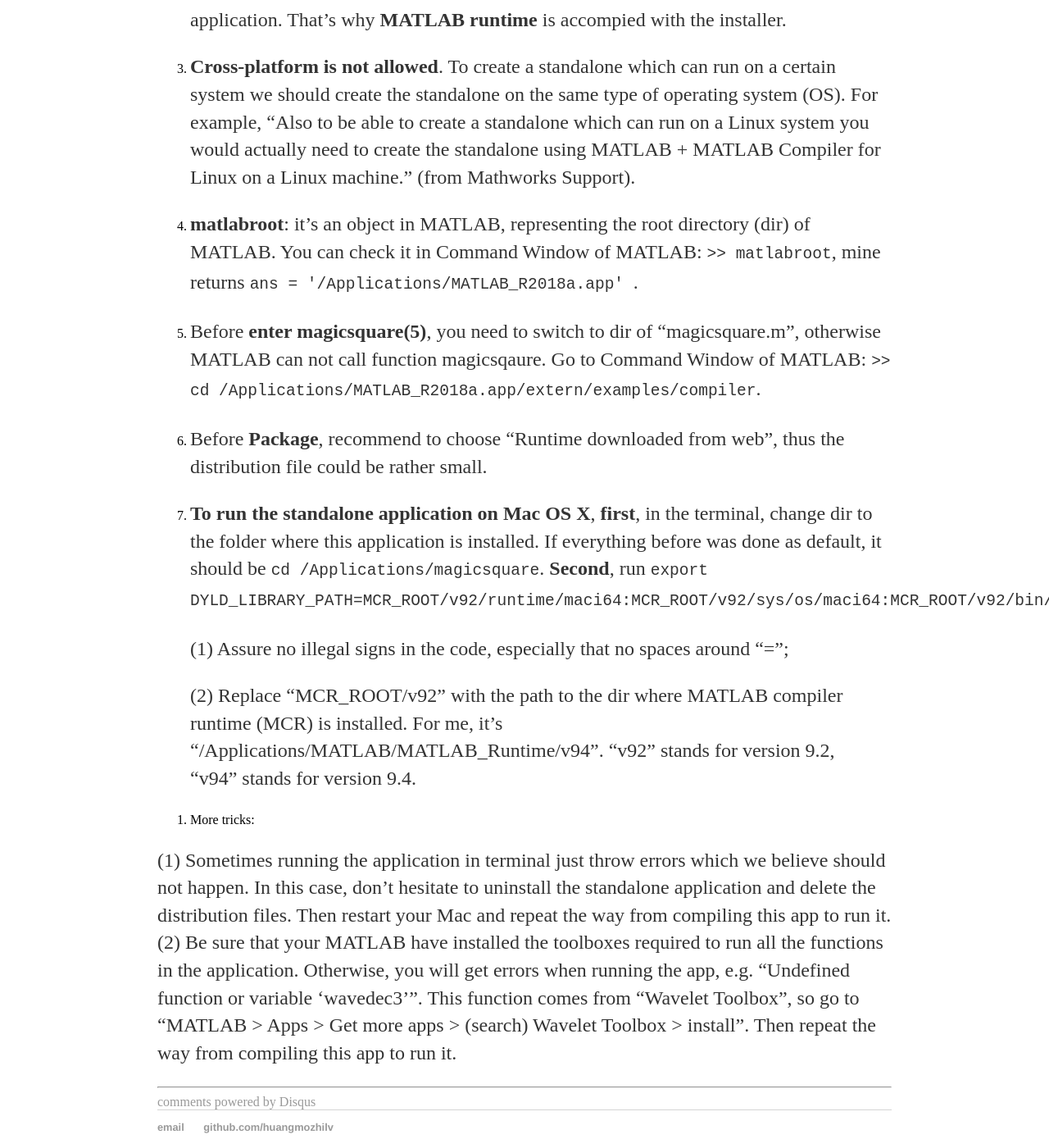
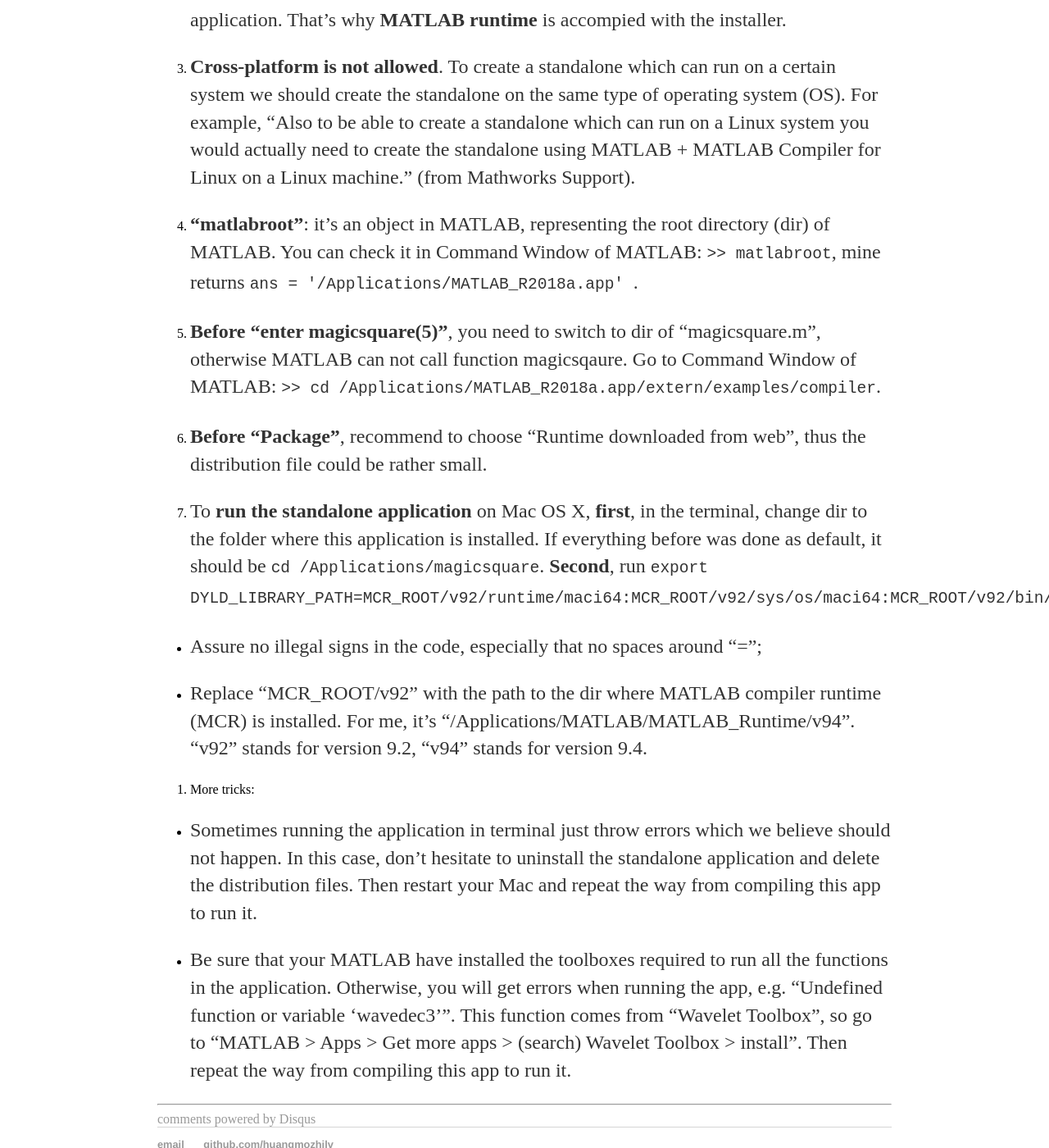
Before and after one commit to huangmozhilv/huangmozhilv.github.io, a Jekyll site: the page built from _posts/2018-04-12-Create-Standalone-Application-from-MATLAB.md, in a window 1280 px wide and 1400 px high, scrolled down 593 px. Shown: the whole window at 82% size. Built offline with Jekyll 4.4.1, drawn with Linux system fonts in a browser that asks for light colours; comment, search, counter and statistics services are not loaded.

Commit message:
Update 2018-04-12-Create-Standalone-Application-from-MATLAB.md

```diff
--- a/_posts/2018-04-12-Create-Standalone-Application-from-MATLAB.md
+++ b/_posts/2018-04-12-Create-Standalone-Application-from-MATLAB.md
@@ -18,19 +18,20 @@ The [official guide by MathWorks](https://www.mathworks.com/help/compiler/create
 
 3. **Cross-platform is not allowed**. To create a standalone which can run on a certain system we should create the standalone on the same type of operating system (OS). For example, "Also to be able to create a standalone which can run on a Linux system you would actually need to create the standalone using MATLAB + MATLAB Compiler for Linux on a Linux machine." (from Mathworks Support).
 
-4. **matlabroot**: it's an object in MATLAB, representing the root directory (dir) of MATLAB. You can check it in Command Window of MATLAB: `>> matlabroot`, mine returns `ans = '/Applications/MATLAB_R2018a.app' `.
+4. **"matlabroot"**: it's an object in MATLAB, representing the root directory (dir) of MATLAB. You can check it in Command Window of MATLAB: `>> matlabroot`, mine returns `ans = '/Applications/MATLAB_R2018a.app' `.
 
-5. Before **enter magicsquare(5)**, you need to switch to dir of "magicsquare.m", otherwise MATLAB can not call function magicsqaure. Go to Command Window of MATLAB: `>> cd /Applications/MATLAB_R2018a.app/extern/examples/compiler`.
+5. **Before "enter magicsquare(5)"**, you need to switch to dir of "magicsquare.m", otherwise MATLAB can not call function magicsqaure. Go to Command Window of MATLAB: `>> cd /Applications/MATLAB_R2018a.app/extern/examples/compiler`.
 
-6. Before **Package**, recommend to choose "Runtime downloaded from web", thus the distribution file could be rather small.
+6. **Before "Package"**, recommend to choose "Runtime downloaded from web", thus the distribution file could be rather small.
 
-7. **To run the standalone application on Mac OS X**, **first**, in the terminal, change dir to the folder where this application is installed. If everything before was done as default, it should be `cd /Applications/magicsquare`. **Second**, run `export DYLD_LIBRARY_PATH=MCR_ROOT/v92/runtime/maci64:MCR_ROOT/v92/sys/os/maci64:MCR_ROOT/v92/bin/maci64`.
+7. To **run the standalone application** on Mac OS X, **first**, in the terminal, change dir to the folder where this application is installed. If everything before was done as default, it should be `cd /Applications/magicsquare`. **Second**, run `export DYLD_LIBRARY_PATH=MCR_ROOT/v92/runtime/maci64:MCR_ROOT/v92/sys/os/maci64:MCR_ROOT/v92/bin/maci64`.
 
->(1) Assure no illegal signs in the code, especially that no spaces around "=";
+* Assure no illegal signs in the code, especially that no spaces around "=";
 
->(2) Replace "MCR_ROOT/v92" with the path to the dir where MATLAB compiler runtime (MCR) is installed. For me, it's "/Applications/MATLAB/MATLAB_Runtime/v94". "v92" stands for version 9.2, "v94" stands for version 9.4.
+* Replace "MCR_ROOT/v92" with the path to the dir where MATLAB compiler runtime (MCR) is installed. For me, it's "/Applications/MATLAB/MATLAB_Runtime/v94". "v92" stands for version 9.2, "v94" stands for version 9.4.
 
 8. More tricks:
 
-(1) Sometimes running the application in terminal just throw errors which we believe should not happen. In this case, don't hesitate to uninstall the standalone application and delete the distribution files. Then restart your Mac and repeat the way from compiling this app to run it.
-(2) Be sure that your MATLAB have installed the toolboxes required to run all the functions in the application. Otherwise, you will get errors when running the app, e.g. "Undefined function or variable 'wavedec3'". This function comes from "Wavelet Toolbox", so go to "MATLAB > Apps > Get more apps > (search) Wavelet Toolbox > install". Then repeat the way from compiling this app to run it.
+* Sometimes running the application in terminal just throw errors which we believe should not happen. In this case, don't hesitate to uninstall the standalone application and delete the distribution files. Then restart your Mac and repeat the way from compiling this app to run it.
+
+* Be sure that your MATLAB have installed the toolboxes required to run all the functions in the application. Otherwise, you will get errors when running the app, e.g. "Undefined function or variable 'wavedec3'". This function comes from "Wavelet Toolbox", so go to "MATLAB > Apps > Get more apps > (search) Wavelet Toolbox > install". Then repeat the way from compiling this app to run it.
```
